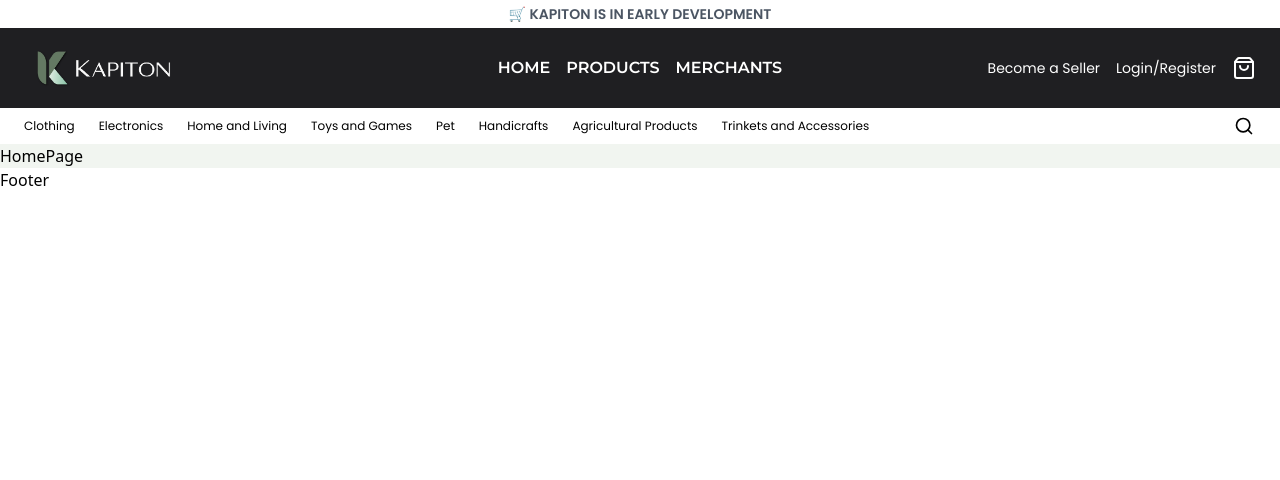
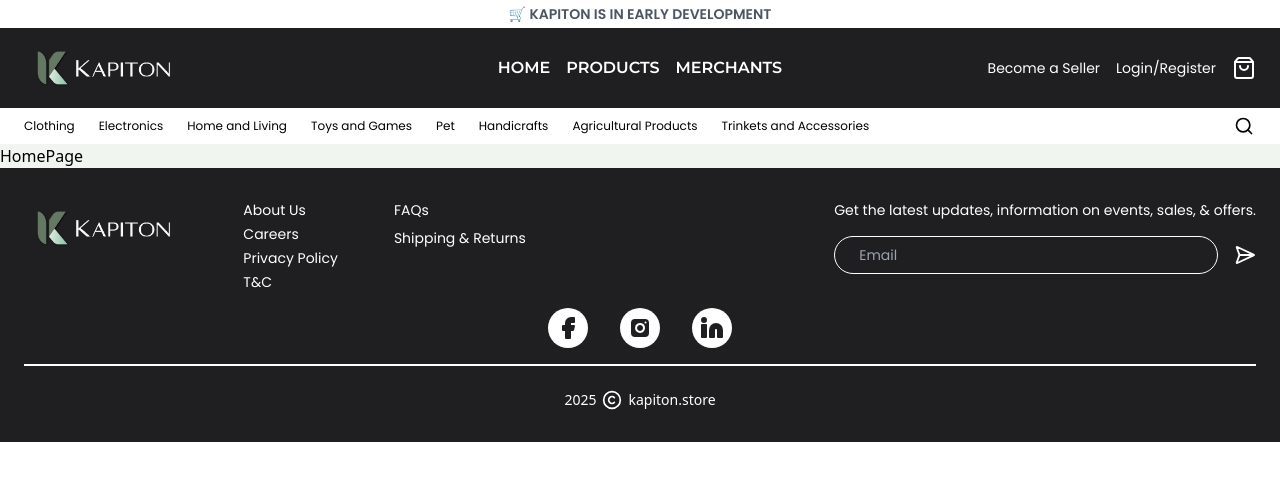
Before and after one commit to otaKenneth/kapiton-fe-v2, a React (Vite) app: page / in a window 1280 px wide. Shown: the top 480 px of the page. Built offline with nearby package versions, Linux system fonts and the light colour scheme.

Commit message:
feat: footer

```diff
--- a/src/components/customer/Footer.tsx
+++ b/src/components/customer/Footer.tsx
@@ -1,6 +1,52 @@
+import { Link } from "react-router-dom"
+import logoHeader from '../../images/logo-header.png'
+import { Copyright, Facebook, Instagram, Linkedin, SendHorizonal } from "lucide-react"
+
 const Footer = () => {
   return (
-    <div>Footer</div>
+    <footer className="bg-primaryContrast text-white py-8 px-6 flex flex-col gap-y-4">
+      <div className="flex justify-between font-body text-sm">
+        <div className="flex gap-x-14">
+          <img src={logoHeader} alt="Kapiton Logo" className="md:max-h-14" />
+          <div className="flex flex-col gap-y-1">
+            <Link to='/'>About Us</Link>
+            <Link to='/'>Careers</Link>
+            <Link to='/'>Privacy Policy</Link>
+            <Link to='/'>T&C</Link>
+          </div>
+          <div className="flex flex-col gap-y-2">
+            <Link to='/'>FAQs</Link>
+            <Link to='/'>Shipping & Returns</Link>
+          </div>
+        </div>
+        <div className="flex flex-col gap-y-4">
+          <p>Get the latest updates, information on events, sales, & offers.</p>
+          <span className="flex gap-x-4 items-center">
+            <input type="text" placeholder="Email" className="w-full rounded-3xl bg-primaryContrast border-[1px] border-white px-6 py-2" />
+            <SendHorizonal />
+          </span>
+        </div>
+      </div>
+      <div className="w-full flex justify-center gap-x-8">
+        <span className=" bg-white rounded-full h-10 w-10 flex justify-center items-center">
+          <Link to='/' ><Facebook fill="#1f1f22" className="text-primaryContrast text-sm" /></Link>
+        </span>
+        <span className=" bg-white rounded-full h-10 w-10 flex justify-center items-center">
+          <Link to='/' ><Instagram fill="#1f1f22" className="text-white text-sm" /></Link>
+        </span>
+        <span className=" bg-white rounded-full h-10 w-10 flex justify-center items-center">
+          <Link to='/' ><Linkedin fill="#1f1f22" className="text-primaryContrast text-sm" /></Link>
+        </span>
+      </div>
+      <div className="flex flex-col items-center text-sm">
+        <div className="w-full h-[0.1rem] bg-white"></div>
+        <span className="mt-6 flex items-center gap-x-1">
+          <p>{new Date().getFullYear()}</p>
+          <Copyright className="h-5" />
+          <p>kapiton.store</p>
+        </span>
+      </div>
+    </footer>
   )
 }
 
```
